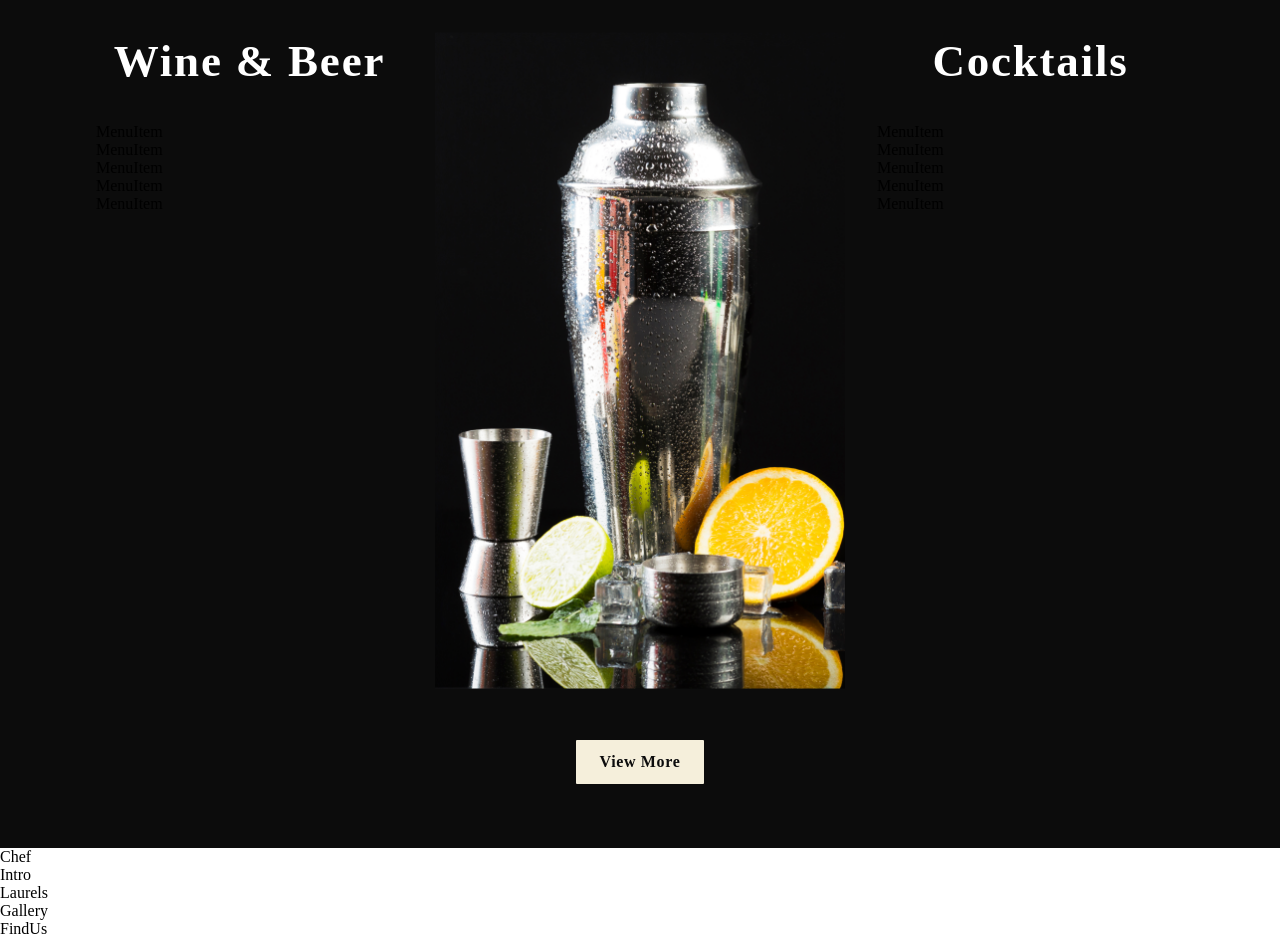
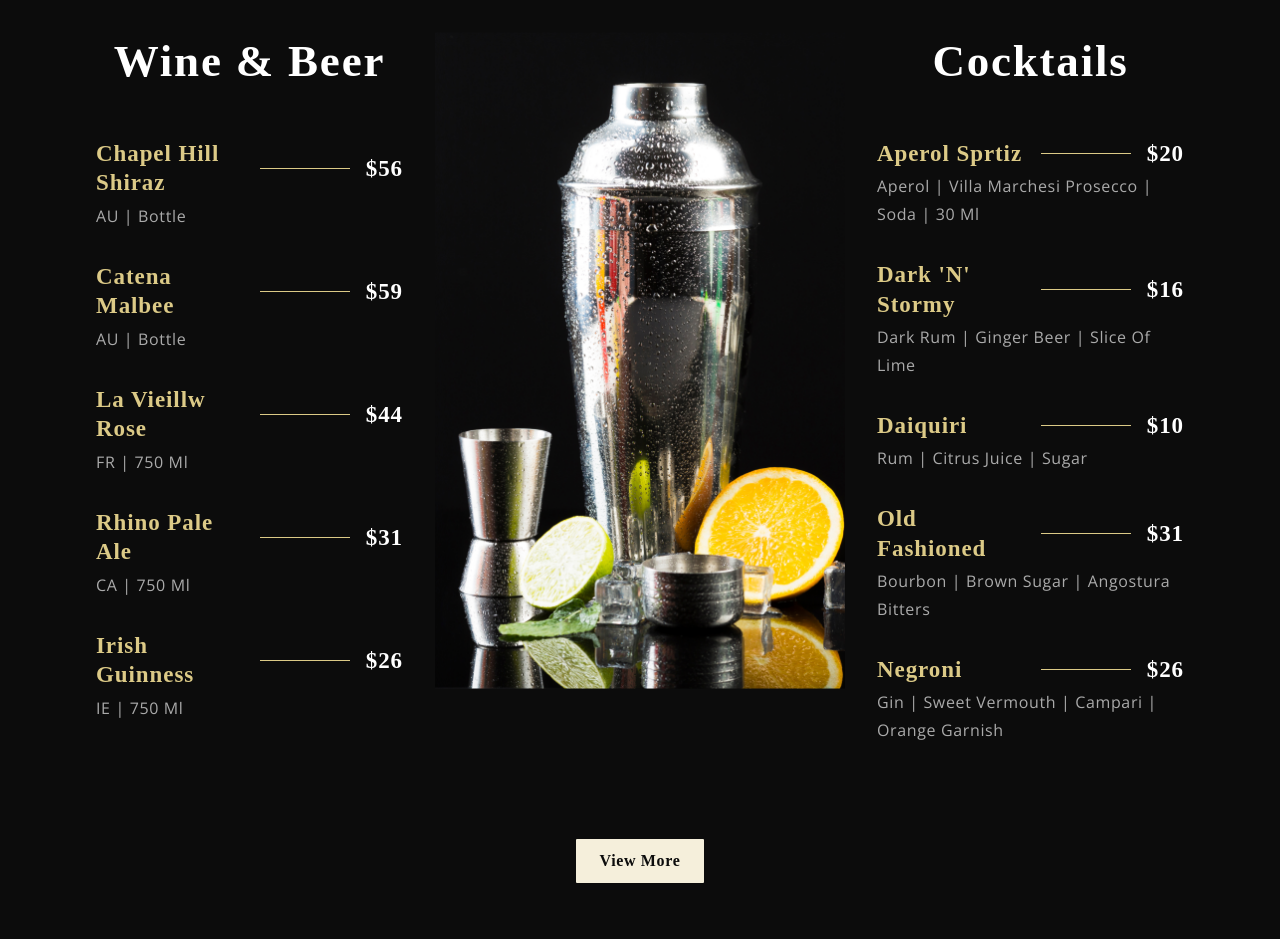
Before and after one commit to Kvitsi/gerich-restaurant, a React (Create React App) app: page / in a window 1280 px wide. Shown: the part 2220-3159 px from the top of the page. Built offline with nearby package versions, Linux system fonts and the light colour scheme; a web font is replaced by a local one.

Commit message:
Menu jsx & css

```diff
--- a/src/components/Menuitem/MenuItem.css
+++ b/src/components/Menuitem/MenuItem.css
@@ -0,0 +1,35 @@
+.app__menuitem {
+    width: 100%;
+    margin: 1rem 0;
+
+    display: flex;
+    flex-direction: column;
+}
+
+.app__menuitem-head {
+    display: flex;
+    justify-content: space-between;
+    align-items: center;
+}
+
+.app__menuitem-sub {
+    width: 100%;
+    margin-top: 0.2rem;
+}
+
+.app__menuitem-name {
+    flex: 1;
+}
+
+.app__menuitem-dash {
+    width: 90px;
+    height: 1px;
+    background: var(--color-golden);
+    margin: 0 1rem;
+}
+
+.app__menuitem-price {
+    display: flex;
+    justify-content: flex-end;
+    align-items: flex-end;
+}
--- a/src/components/Menuitem/MenuItem.jsx
+++ b/src/components/Menuitem/MenuItem.jsx
@@ -1,10 +1,26 @@
-import React from 'react';
+import React from "react";
 
-import './MenuItem.css';
+import "./MenuItem.css";
 
-const MenuItem = () => (
-  <div>
-    MenuItem
+const MenuItem = ({ title, price, tags }) => (
+  <div className="app__menuitem">
+    <div className="app__menuitem-head">
+      <div className="app__menuitem-name">
+        <p className="p__cormorant" style={{ color: "#DCCA87" }}>
+          {title}
+        </p>
+      </div>
+      <div className="app__menuitem-dash" />
+      <div className="app__menuitem-price">
+        <p className="p__cormorant">{price}</p>
+      </div>
+    </div>
+
+    <div className="app__menuitem-sub">
+      <p className="p__opensans" style={{ color: "#AAAAAA" }}>
+        {tags}
+      </p>
+    </div>
   </div>
 );
 
```
